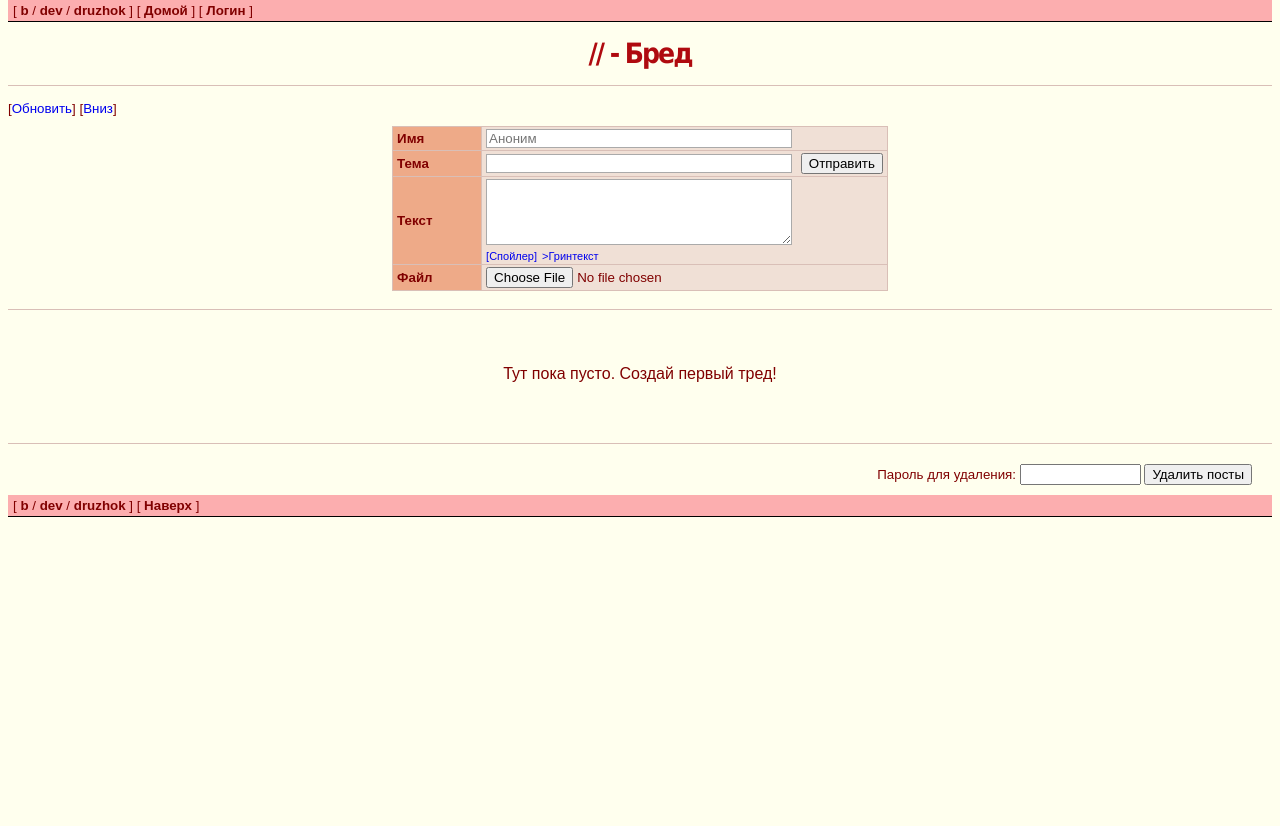
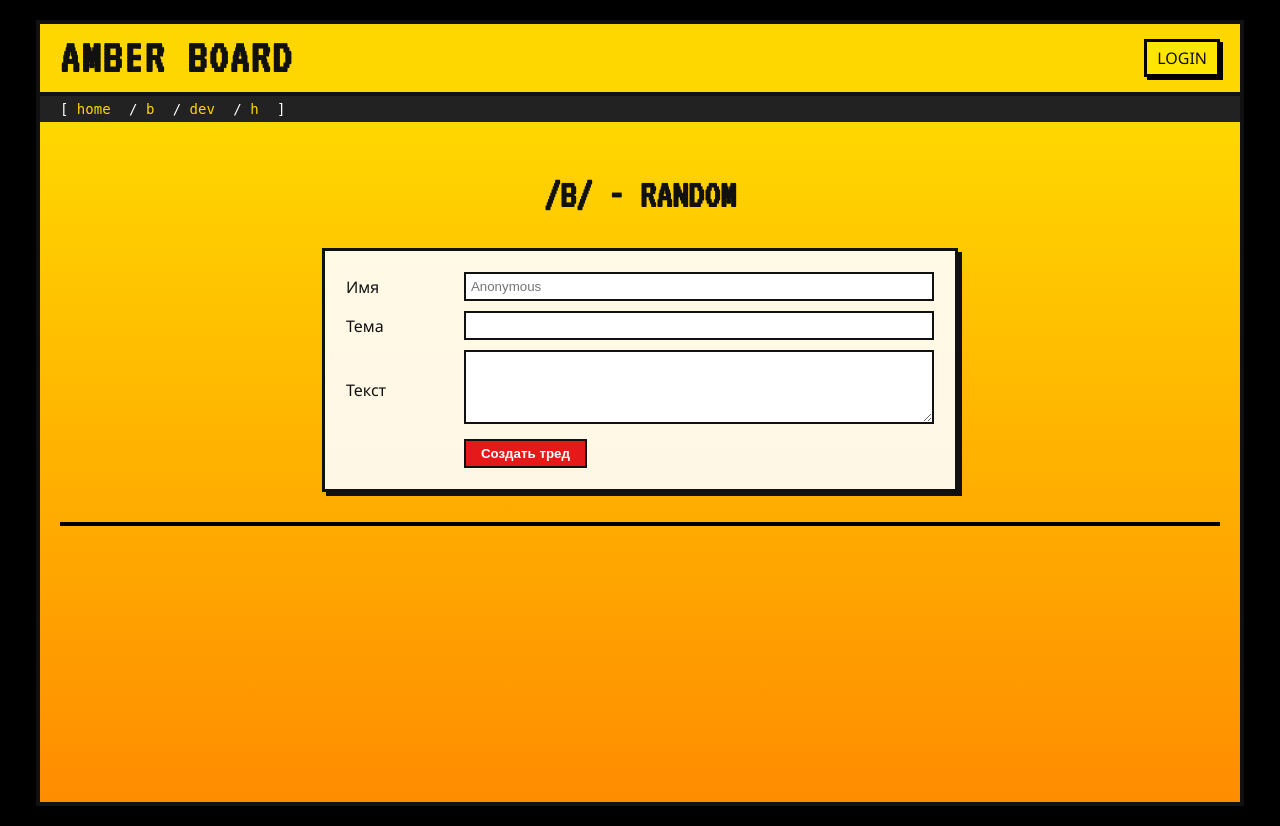
Before and after one commit to kataevilya/AmberBoard, a Flask app: page /b/ in a window 1280 px wide. Before the commit the page ends 517 px from the top, so only its background shows below. Run offline with Flask 3, Linux system fonts and the light colour scheme.

Commit message:
Refactor board.html to use template inheritance

```diff
--- a/templates/board.html
+++ b/templates/board.html
@@ -1,148 +1,57 @@
-<!DOCTYPE html>
-<html lang="ru">
-<head>
-    <meta charset="UTF-8">
-    <meta name="viewport" content="width=device-width, initial-scale=1.0">
-    <title>AmberBoard - /{{ board }}/</title>
-    <link rel="stylesheet" href="{{ url_for('static', filename='style.css') }}">
-</head>
-<body>
-    <div class="adminbar">
-        <span class="boardList">
-            [ <a href="/b/">b</a> / <a href="/dev/">dev</a> / <a href="/druzhok/">druzhok</a> ]
-        </span>
-        <span class="customMenu">
-            [ <a href="/">Домой</a> ] [ <a href="/login">Логин</a> ]
-        </span>
-    </div>
+{% extends "base.html" %}
+{% block title %}/{{ board_uri }}/ - {{ board_info.name }}{% endblock %}
 
-    <div class="boardBanner">
-        <div class="boardTitle">/{{ board }}/ - {{ board_title | default('Бред') }}</div>
-    </div>
+{% block content %}
+<h2 style="text-align: center; font-family: 'VT323'; font-size: 2.5rem; text-transform: uppercase;">
+    /{{ board_uri }}/ - {{ board_info.name }}
+</h2>
 
-    <hr style="border: 0; border-top: 1px solid #d9bfb7; margin: 15px 0;">
-
-    <div class="navLinks">
-        [<a href="#">Обновить</a>] [<a href="#footer">Вниз</a>]
-    </div>
-
-    <div class="postForm" id="main-form">
-        <form action="" method="POST" enctype="multipart/form-data">
+<div class="post-form">
+    <form method="POST">
         <table>
-                <tbody>
-                    <tr>
-                        <td class="label">Имя</td>
-                        <td><input type="text" name="name" placeholder="Аноним"></td>
-                    </tr>
-                    <tr>
-                        <td class="label">Тема</td>
-                        <td>
-                            <input type="text" name="subject">
-                            <input type="submit" value="Отправить">
-                        </td>
-                    </tr>
-                    <tr>
-                        <td class="label">Текст</td>
-                        <td>
-                            <textarea name="comment" id="main-textarea" rows="4" required></textarea>
-                            <div style="font-size: 11px; margin-top: 2px; display: flex; gap: 5px;">
-                                <a href="javascript:void(0)" class="js-tag" data-tag="[spoiler]">[Спойлер]</a>
-                                <a href="javascript:void(0)" class="js-tag" data-tag=">">>Гринтекст</a>
-                            </div>
-                        </td>
-                    </tr>
-                    <tr>
-                        <td class="label">Файл</td>
-                        <td><input type="file" name="file"></td>
-                    </tr>
-                </tbody>
+            <tr><td>Имя</td><td><input type="text" name="name" placeholder="Anonymous"></td></tr>
+            <tr><td>Тема</td><td><input type="text" name="title" required></td></tr>
+            <tr><td>Текст</td><td><textarea name="comment" rows="4" required></textarea></td></tr>
+            <tr><td></td><td><button type="submit">Создать тред</button></td></tr>
         </table>
     </form>
 </div>
 
-    <hr style="border: 0; border-top: 1px solid #d9bfb7; margin: 15px 0;">
+<hr style="border: 2px solid #000; margin-bottom: 30px;">
 
-    <form id="delform" action="/delete" method="POST">
-        <div id="threads-container">
-            {% for thread in threads %}
-            <div class="thread" id="t{{ thread.id }}">
-
-                <div class="opPost" id="p{{ thread.id }}">
-                    {% if thread.image or thread.file %}
-                        <div class="fileText">Файл: <a href="{{ thread.image or thread.file }}" target="_blank">{{ thread.filename | default('image.jpg') }}</a> (124 KB, 800x600)</div>
-                        <img src="{{ thread.image or thread.file }}" class="post-image" alt="">
-                    {% endif %}
-
-                    <div class="postInfo">
-                        <input type="checkbox" name="delete_id" value="{{ thread.id }}">
-                        {% if thread.subject %}<span class="subject">{{ thread.subject }}</span>{% endif %}
-                        <span class="name js-name">{{ thread.author or thread.name or 'Аноним' }}</span>
-                        <span class="dateTime">{{ thread.date or thread.created_at or thread.timestamp }}</span>
-                        <span class="postNum">
-                            <a href="#p{{ thread.id }}">No.</a><a href="#p{{ thread.id }}" class="num-link" data-id="{{ thread.id }}">{{ thread.id }}</a>
-                        </span>
-                        <span>[<a href="#" class="reply-link" data-id="{{ thread.id }}">Ответ</a>]</span>
+{% for tid, thread in threads.items() %}
+    <div style="margin-bottom: 40px;">
+        <!-- ОП Пост -->
+        <div class="post-card" id="p{{ thread.op_post.id }}">
+            <div class="post-header">
+                <span class="name">{{ thread.op_post.name }}</span>
+                {{ thread.timestamp }}
+                <a href="/{{ board_uri }}/thread/{{ tid }}#p{{ thread.op_post.id }}" class="post-num" title="Ссылка на пост">№{{ thread.op_post.id }}</a>
+                <strong>{{ thread.title }}</strong>
+                <a href="/{{ board_uri }}/thread/{{ tid }}" style="color: #FFD700; margin-left: 10px;">[В тред]</a>
+            </div>
+            <div class="post-content">
+                {{ thread.op_post.comment|safe }}
+            </div>
         </div>
 
-                    <div class="postMessage" data-raw="{{ thread.text or thread.comment or thread.message }}"></div>
+        <br>
+
+        <!-- Показываем последние 3 ответа как тизеры (как на 4chan) -->
+        {% for reply in thread.replies[-3:] %}
+            <div class="post-card" id="p{{ reply.id }}" style="margin-left: 50px; background-color: #C61515;">
+                <div class="post-header">
+                    <span class="name">{{ reply.name }}</span>
+                    {{ reply.timestamp }}
+                    <a href="/{{ board_uri }}/thread/{{ tid }}#p{{ reply.id }}" class="post-num">№{{ reply.id }}</a>
                 </div>
-
-                {% for reply in thread.replies %}
-                <div class="replyContainer" id="p{{ reply.id }}">
-                    <div class="reply">
-                        <div class="postInfo">
-                            <input type="checkbox" name="delete_id" value="{{ reply.id }}">
-                            <span class="name js-name">{{ reply.author or reply.name or 'Аноним' }}</span>
-                            <span class="dateTime">{{ reply.date or reply.created_at or reply.timestamp }}</span>
-                            <span class="postNum">
-                                <a href="#p{{ reply.id }}">No.</a><a href="#p{{ reply.id }}" class="num-link" data-id="{{ reply.id }}">{{ reply.id }}</a>
-                            </span>
-                        </div>
-
-                        {% if reply.image or reply.file %}
-                            <div class="fileText">Файл: <a href="{{ reply.image or reply.file }}" target="_blank">{{ reply.filename | default('image.jpg') }}</a></div>
-                            <img src="{{ reply.image or reply.file }}" class="post-image" alt="">
-                        {% endif %}
-
-                        <div class="postMessage" data-raw="{{ reply.text or reply.comment or reply.message }}"></div>
+                <div class="post-content">
+                    {{ reply.comment|safe }}
                 </div>
             </div>
-                {% endfor %}
-                <div style="clear:both;"></div>
-            </div>
-            {% else %}
-            <div style="text-align:center; padding: 40px; font-size: 16px;">Тут пока пусто. Создай первый тред!</div>
+            <br>
         {% endfor %}
     </div>
+{% endfor %}
 
-        <hr style="border: 0; border-top: 1px solid #d9bfb7; margin: 20px 0;">
-
-        <div style="text-align: right; margin: 10px 20px;">
-            Пароль для удаления: <input type="password" name="password" size="12">
-            <input type="submit" value="Удалить посты">
-        </div>
-    </form>
-
-    <div class="adminbar" id="footer">
-        <span class="boardList">
-            [ <a href="/b/">b</a> / <a href="/dev/">dev</a> / <a href="/druzhok/">druzhok</a> ]
-        </span>
-        <span>
-            [ <a href="#">Наверх</a> ]
-        </span>
-    </div>
-
-    <!-- Плавающая форма (Quick Reply) -->
-    <div id="qr-box">
-        <div id="qr-header">Быстрый ответ <span id="qr-close">X</span></div>
-        <form action="" method="POST" enctype="multipart/form-data" style="padding: 5px;">
-            <input type="text" name="name" placeholder="Имя">
-            <textarea name="comment" id="qr-textarea" rows="5" required></textarea>
-            <input type="file" name="file" style="margin-bottom: 5px;">
-            <input type="submit" value="Ответить" style="width: 100%;">
-        </form>
-    </div>
-
-    <script src="{{ url_for('static', filename='app.js') }}"></script>
-</body>
-</html>
+{% endblock %}
```
Lines whose indentation alone changed are shown as unchanged.
